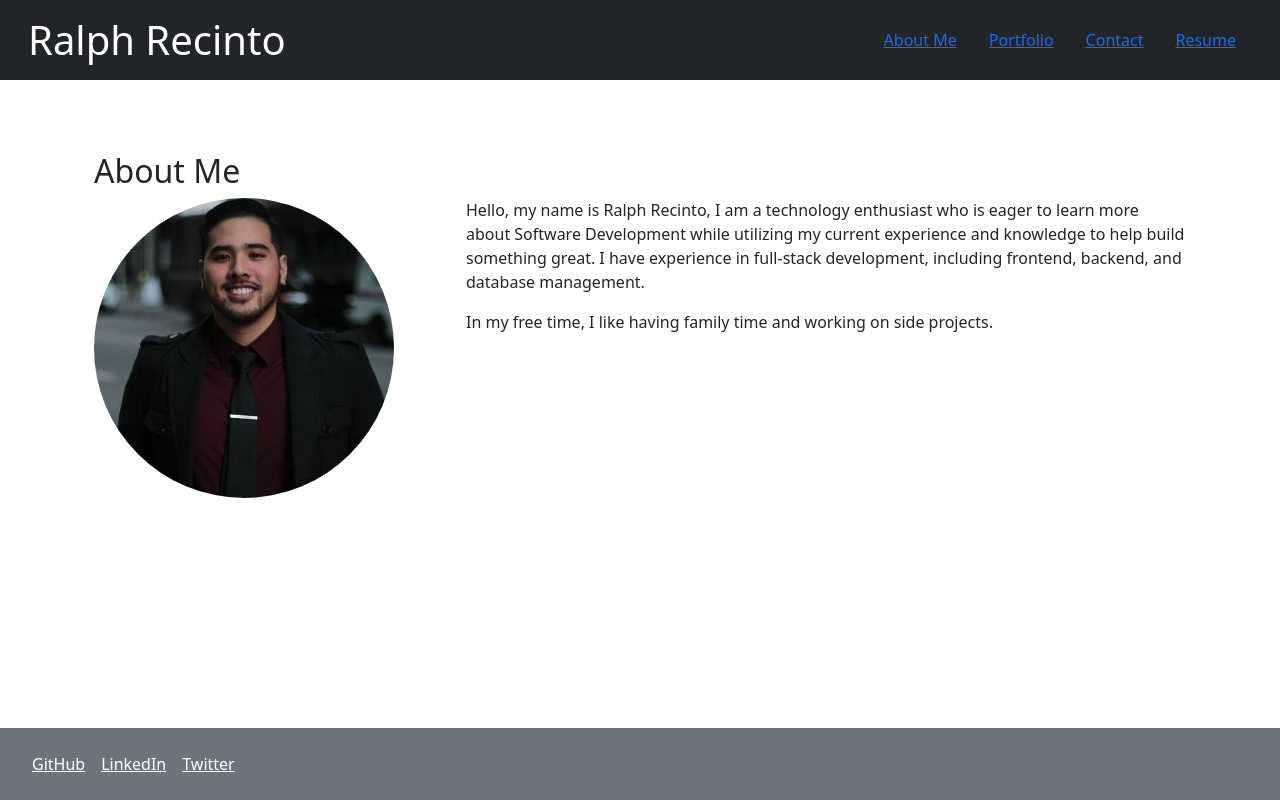
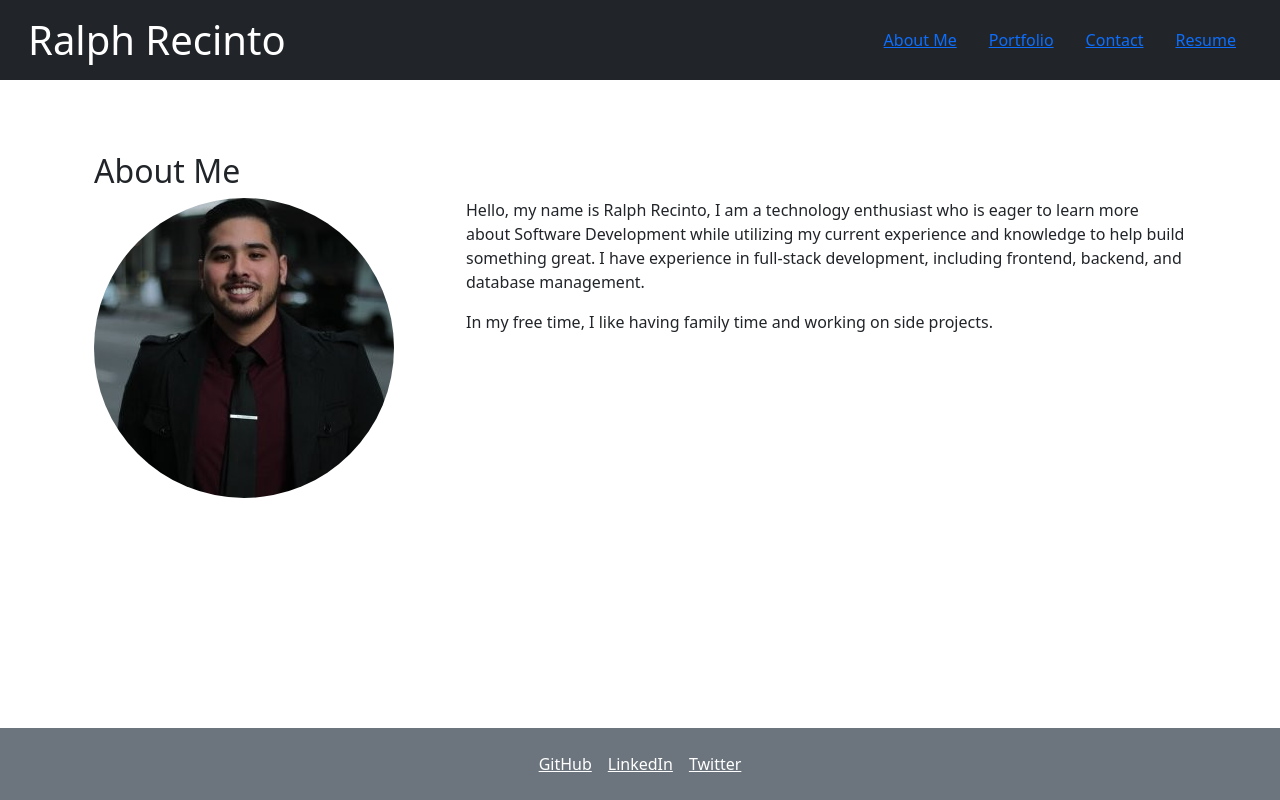
Before and after one commit to pologcooks/portfolio, a React (Create React App) app: page / in a window 1280 px wide. Built offline with nearby package versions, Linux system fonts and the light colour scheme.

Commit message:
Center footer links

```diff
--- a/src/App.css
+++ b/src/App.css
@@ -7,3 +7,9 @@
 .content {
   flex: 1;
 }
+
+.footer {
+  text-align: center;
+  padding: 1em;
+  background-color: #f1f1f1;
+}
--- a/src/components/Footer.js
+++ b/src/components/Footer.js
@@ -2,7 +2,7 @@ import React from 'react';
 
 const Footer = () => {
   return (
-    <footer className="bg-secondary text-white p-4">
+    <footer className="footer bg-secondary text-white p-4">
       <a className="text-white mx-2" href="https://github.com/pologcooks">GitHub</a>
       <a className="text-white mx-2" href="https://www.linkedin.com/in/ralph-recinto-a143b1107/">LinkedIn</a>
       <a className="text-white mx-2" href="https://twitter.com/Polotechh">Twitter</a>
```
